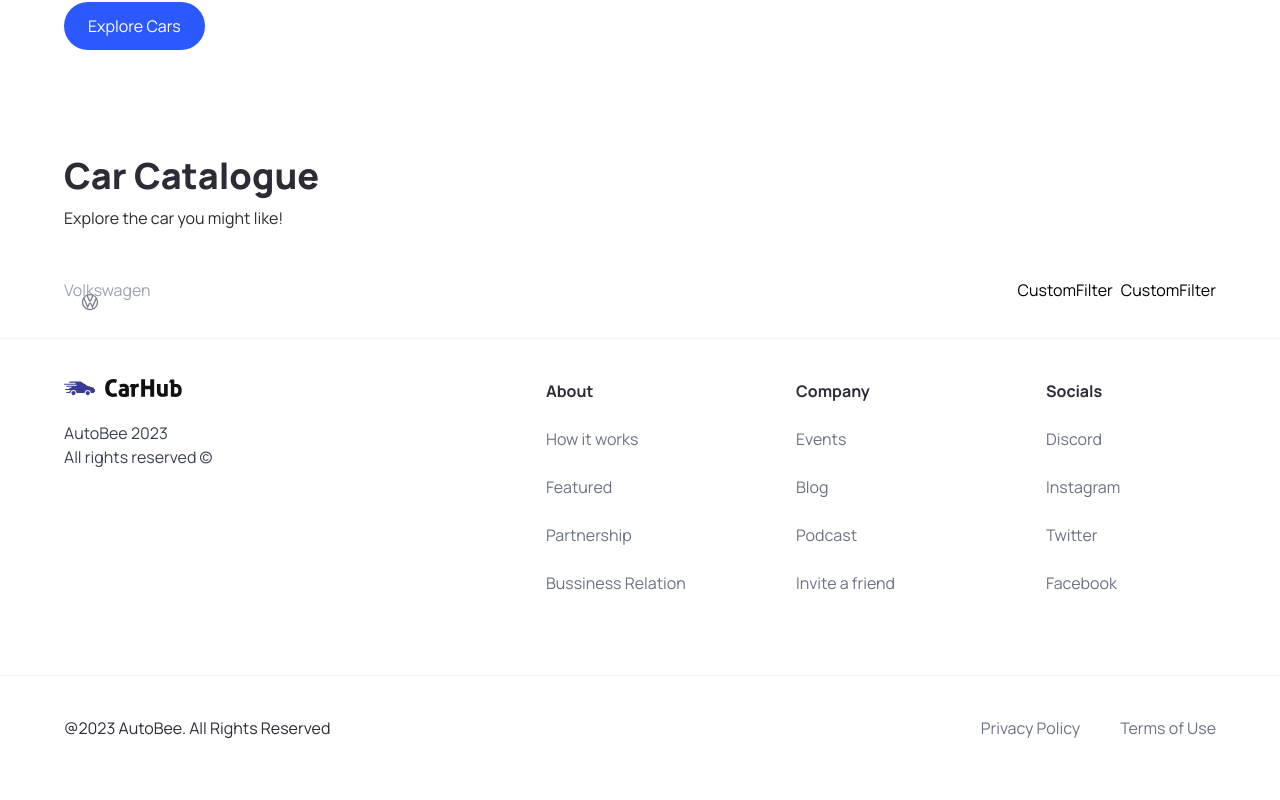
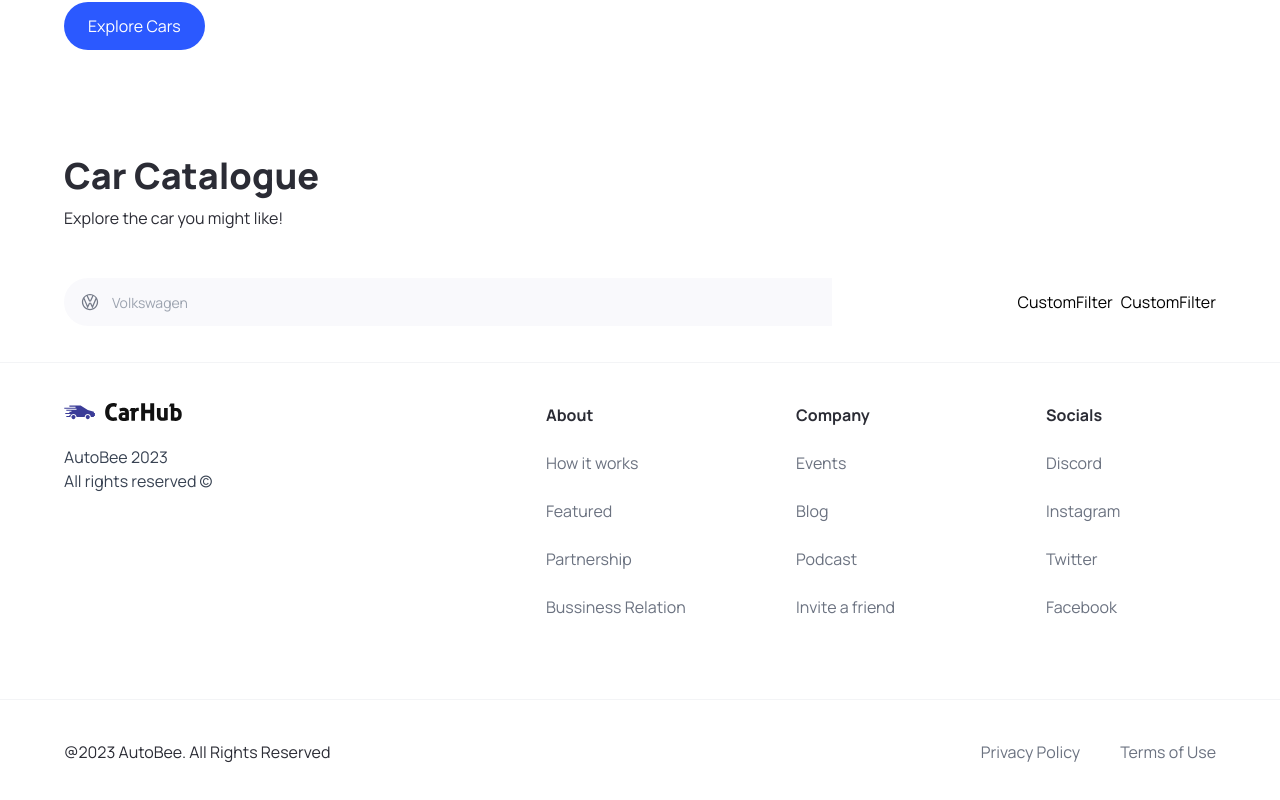
Before and after one commit to anirudhsalaria/AutoBee, a Next.js app: page / in a window 1280 px wide. Shown: the part 708-1508 px from the top of the page. Built offline with nearby package versions, Linux system fonts and the light colour scheme.

Commit message:
Update SearchManufacturer.tsx

```diff
--- a/components/SearchManufacturer.tsx
+++ b/components/SearchManufacturer.tsx
@@ -6,7 +6,7 @@ import Image from 'next/image';
 import { useState } from 'react';
 
 const SearchManufacturer = ({manufacturer, setManufacturer}: SearchManufacturerProps) => {
-    const [query, setQuery] = useState('')
+    const [query, setQuery] = useState('');
 
   return (
     <div className='search-manufacturer'>
@@ -17,13 +17,13 @@ const SearchManufacturer = ({manufacturer, setManufacturer}: SearchManufacturerP
                     src="/car-logo.svg"
                     width={20}
                     height={20}
+                    className='ml-4'
                     alt='Car Logo'
-                    className='ml-4'
                 />
             </Combobox.Button>
 
             <Combobox.Input
-                className="seacrh-manufacturer__input"
+                className="search-manufacturer__input"
                 placeholder='Volkswagen'
                 displayValue={(manufacturer: string) => manufacturer}
                 onChange={(e) => setQuery(e.target.value)}
```
